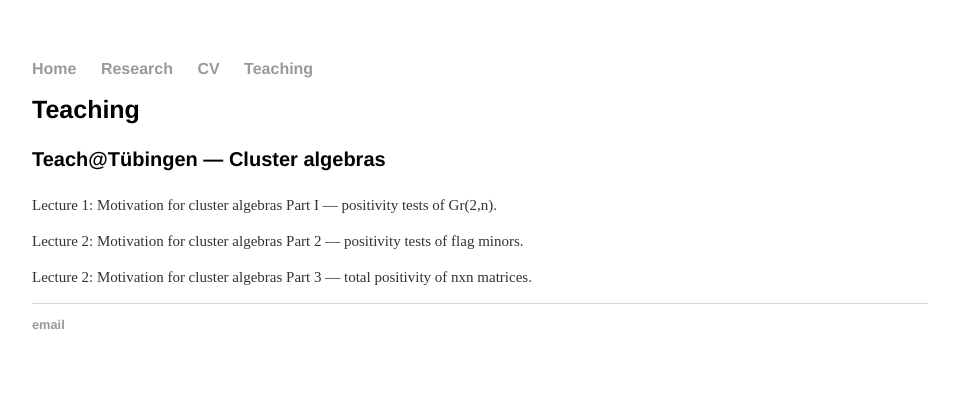
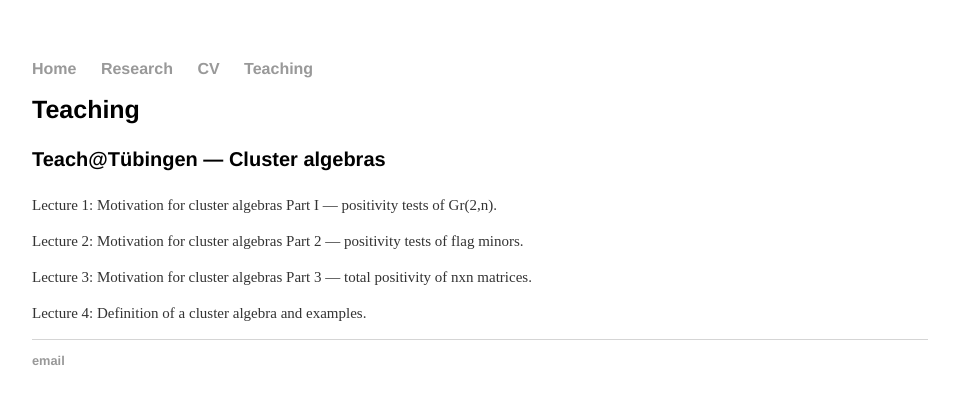
Before and after one commit to jon-m-wilson/jon-m-wilson.github.io, a Jekyll site: the page built from teaching/index.html, in a window 1280 px wide. Shown: the top 404 px of the page, without its empty margins (160-1119 px from the left). Built offline with Jekyll 4.4.1, drawn with Linux system fonts in a browser that asks for light colours.

Commit message:
Update index.html

```diff
--- a/teaching/index.html
+++ b/teaching/index.html
@@ -14,7 +14,10 @@ title: Teaching
 <p style="font-size:15px;">Lecture 2: Motivation for cluster algebras Part 2 &mdash; positivity tests of flag minors.
 	<a href="http://jon-m-wilson.github.io/cv/JonathanWilsonCV-18.pdf" target="_blank"></a></p>
 
-<p style="font-size:15px;">Lecture 2: Motivation for cluster algebras Part 3 &mdash; total positivity of nxn matrices.
+<p style="font-size:15px;">Lecture 3: Motivation for cluster algebras Part 3 &mdash; total positivity of nxn matrices.
+	<a href="http://jon-m-wilson.github.io/cv/JonathanWilsonCV-18.pdf" target="_blank"></a></p>
+
+<p style="font-size:15px;">Lecture 4: Definition of a cluster algebra and examples.
 	<a href="http://jon-m-wilson.github.io/cv/JonathanWilsonCV-18.pdf" target="_blank"></a></p>
 
 </body>
```
